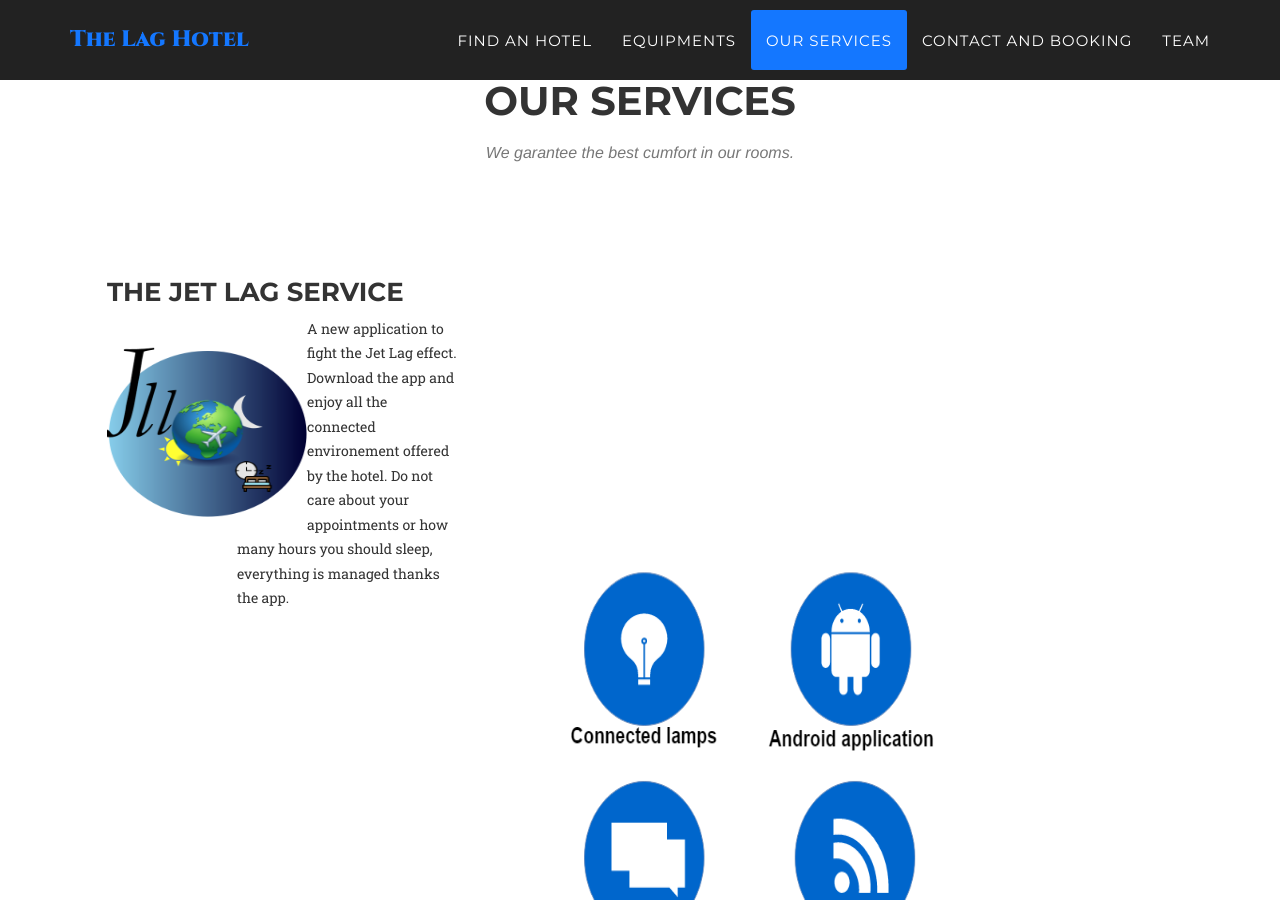
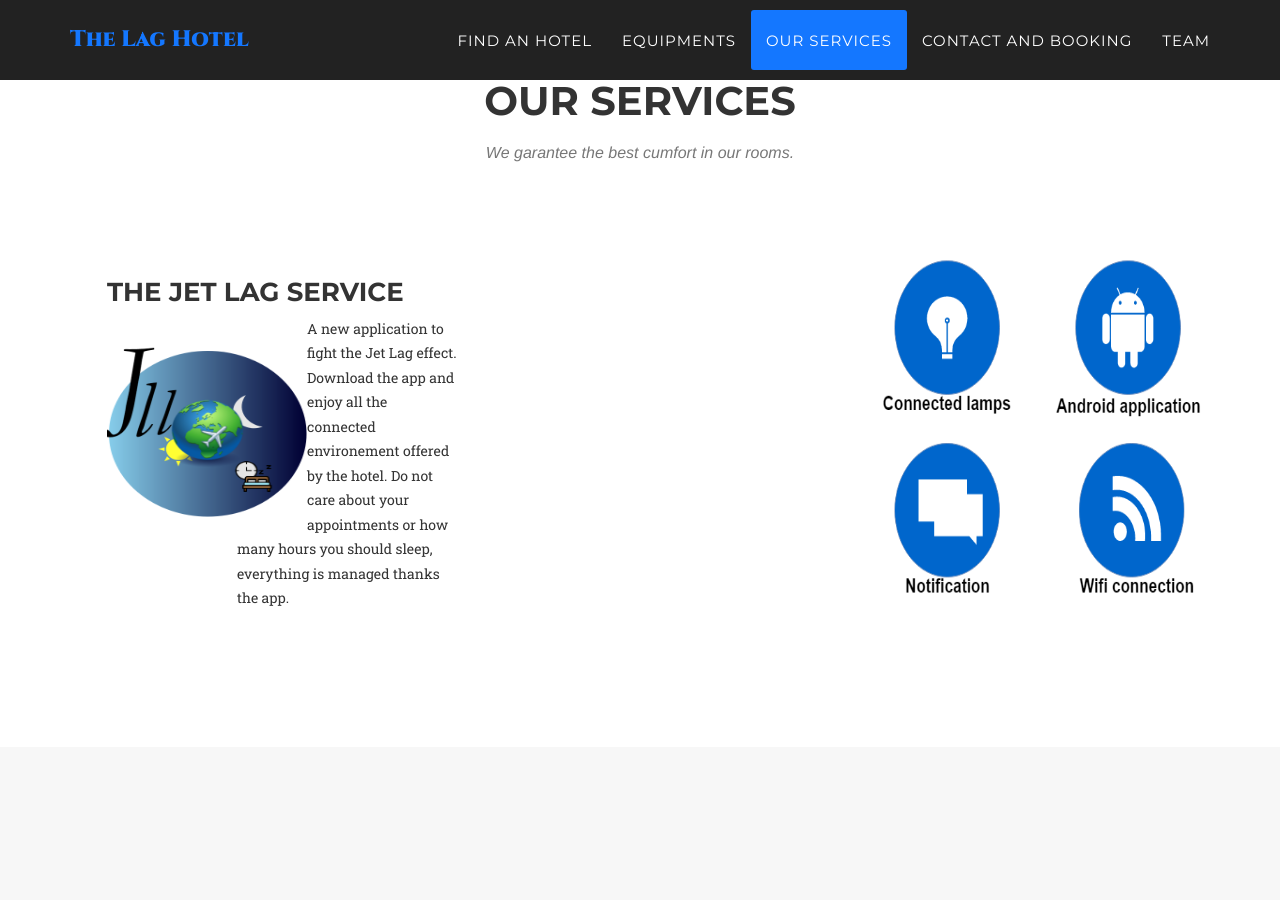
Before and after one commit to VincentGautier/Hotel-web-site, a Jekyll site: the page built from index.html, in a window 1280 px wide and 900 px high, scrolled down 2372 px. Built offline with Jekyll 4.4.1, drawn with Linux system fonts in a browser that asks for light colours; some web fonts are replaced.

Commit message:
Update our_services.html

```diff
--- a/_includes/our_services.html
+++ b/_includes/our_services.html
@@ -23,7 +23,7 @@
             <p> </p>
             <div class="row text-center">
                 <div id="centre">
-                    <img src="img/services.png" width="400" height="400" alt=""/>
+                    <img src="img/services.png" width="350" height="350" alt=""/>
                 </div>
             </div>
         </div>
```
